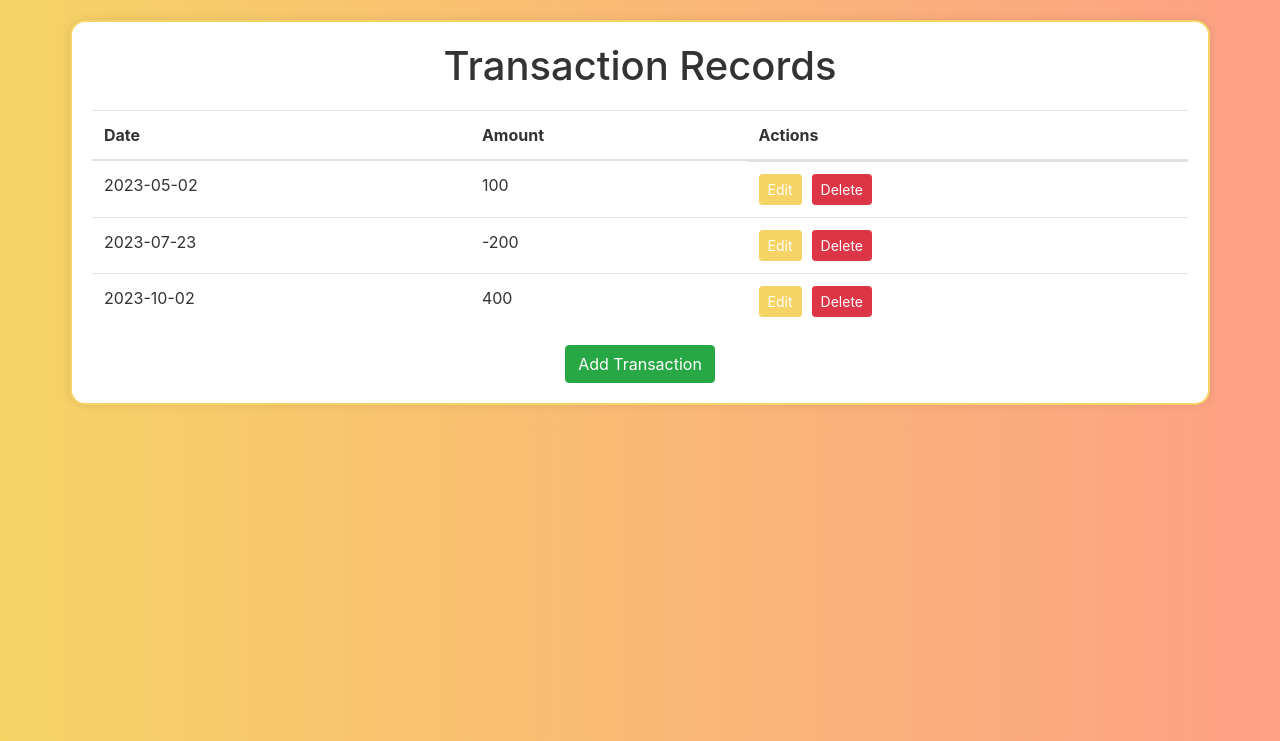
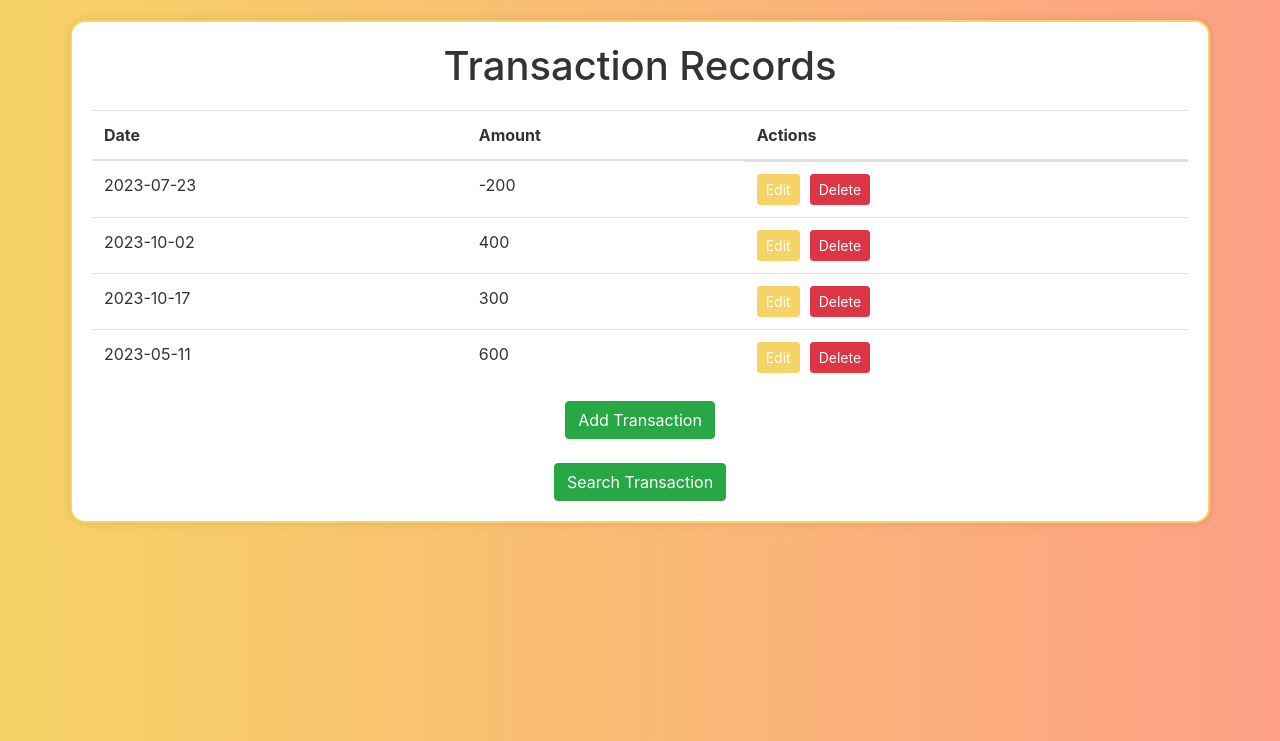
Before and after one commit to Shaheer04/transaction_app, a Flask app: page / in a window 1280 px wide. Shown: the top 741 px of the page. Run offline with Flask 3, Linux system fonts and the light colour scheme; some libraries are stand-ins or nearby versions.

Commit message:
added search feature

```diff
--- a/app.py
+++ b/app.py
@@ -2,13 +2,14 @@
 from flask import Flask, render_template, request,redirect,url_for
 # Instantiate Flask functionality
 app = Flask(__name__)
-
 
 # Sample data
 transactions = [
     {'id':1, 'date':'2023-05-02', 'amount': 100},
     {'id':2, 'date':'2023-07-23', 'amount': -200},
     {'id':3, 'date':'2023-10-02', 'amount': 400},
+    {'id':4, 'date':'2023-10-17', 'amount': 300},
+    {'id':5, 'date':'2023-05-11', 'amount': 600},
 ]
 
 # Read operation
@@ -69,17 +70,16 @@
 
 # search opreation
 @app.route('/search', methods=['GET', 'POST'])
-def serach_transactions():
+def search_transactions():
     if request.method == 'POST':
-        min = float(request.form(''))
-        max = float(request.form(''))
-        filtered_transaction = []
-        for transaction in transactions:
-            if min <= transaction['amount'] <= max:
-                filtered_transaction.append(transaction)
-            break
-            return render_template('transaction.html', transaction=filtered_transaction)
-    return render_template('search.html')
+        min = float(request.form['min_amount'])
+        max = float(request.form['max_amount'])
+
+        filtered_transactions = [t for t in transactions if min <= t['amount'] <= max]
+        return render_template('transactions.html', transactions=filtered_transactions)
+
+    elif request.method == 'GET':
+        return render_template('search.html')
 
 
 # Run the Flask app
--- a/templates/transactions.html
+++ b/templates/transactions.html
@@ -43,7 +43,7 @@
 <body>
     <div class="container">
         <h1 class="text-center">Transaction Records</h1>
-
+        {% if transactions %}
             <table class="table transaction-table">
                 <thead>
                     <tr>
@@ -61,14 +61,21 @@
                             <a class="btn btn-sm btn-primary" href="{{ url_for('edit_transaction', transaction_id=transaction.id) }}">Edit</a>
                             <a class="btn btn-sm btn-danger" href="{{ url_for('delete_transaction', transaction_id=transaction.id) }}">Delete</a>
                         </td>
+                    {% endfor %}
                     </tr>
-                {% endfor %}
                 </tbody>
             </table>
+        {% else %}
+            <p class="text-center"><b>No transactions found in the specified range</b></p>
+        {% endif %}
 
         <div class="d-flex justify-content-center">
             <a class="btn btn-success" href="{{ url_for('add_transaction') }}">Add Transaction</a>
         </div>
+        <br>
+        <div class="d-flex justify-content-center">
+            <a class="btn btn-success" href="{{ url_for('search_transactions') }}">Search Transaction</a>
+        </div>
     </div>
 </body>
 </html>
```
Lines whose indentation alone changed are shown as unchanged.
